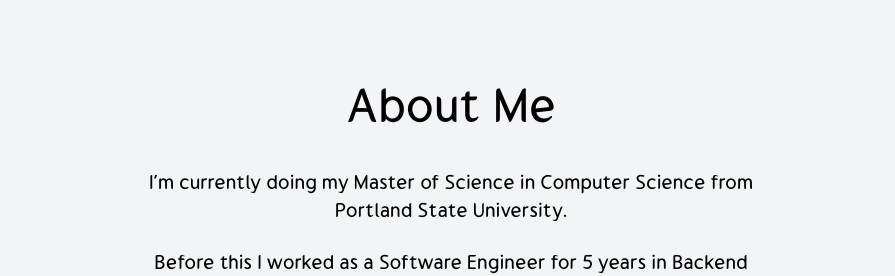
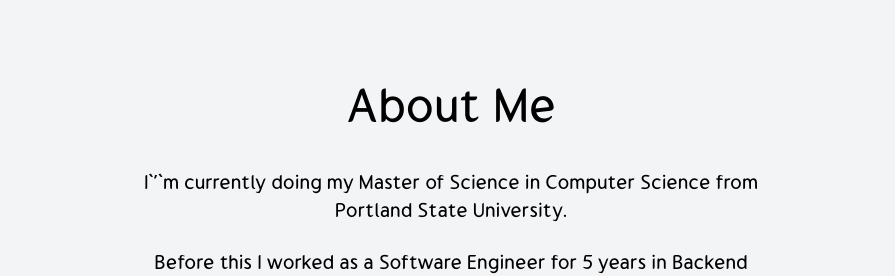
Before and after one commit to prabhumarappan/portfolio, a Next.js app: page / in a window 1280 px wide. Shown: the part 980-1256 px from the top of the page, without its empty margins (189-1084 px from the left). Built offline with nearby package versions, Linux system fonts and the light colour scheme; no server answers.

Commit message:
fixed lint issue in about

```diff
--- a/components/About.tsx
+++ b/components/About.tsx
@@ -3,35 +3,57 @@ export default function About() {
         <section id="about" className="text-center">
             <div className="py-10 xl:w-2/4 mx-auto">
                 <h1 className="text-5xl">About Me</h1>
-                <p className="text-xl pt-10">I'm currently doing my Master of Science in Computer Science from Portland State University.</p>
-                <br/>
-                <p className="text-xl">Before this I worked as a Software Engineer for 5 years in Backend Development, Infrastructure, System Design and Architecture for distributed web applications.</p>
-                <br/>
-                <p className="text-xl">Engineer looking to solve interesting engineering and data problems.</p>
+                <p className="text-xl pt-10">
+                    I`&apos;`m currently doing my Master of Science in Computer
+                    Science from Portland State University.
+                </p>
+                <br />
+                <p className="text-xl">
+                    Before this I worked as a Software Engineer for 5 years in
+                    Backend Development, Infrastructure, System Design and
+                    Architecture for distributed web applications.
+                </p>
+                <br />
+                <p className="text-xl">
+                    Engineer looking to solve interesting engineering and data
+                    problems.
+                </p>
             </div>
             <div className="py-10 xl:w-2/3 mx-auto">
                 <h1 className="text-5xl">Skills</h1>
                 <ul className="py-10 pb-0 mx-auto flex flex-wrap">
                     <li className="p-4 m-2 bg-cyan-400 rounded-xl">Python</li>
                     <li className="p-4 m-2 bg-cyan-400 rounded-xl">Go</li>
-                    <li className="p-4 m-2 bg-cyan-400 rounded-xl">Javascript</li>
+                    <li className="p-4 m-2 bg-cyan-400 rounded-xl">
+                        Javascript
+                    </li>
                     <li className="p-4 m-2 bg-cyan-400 rounded-xl">Java</li>
                     <li className="p-4 m-2 bg-cyan-400 rounded-xl">MongoDB</li>
-                    <li className="p-4 m-2 bg-cyan-400 rounded-xl">PostgreSQL</li>
+                    <li className="p-4 m-2 bg-cyan-400 rounded-xl">
+                        PostgreSQL
+                    </li>
                     <li className="p-4 m-2 bg-cyan-400 rounded-xl">InfluxDB</li>
                     <li className="p-4 m-2 bg-cyan-400 rounded-xl">Redis</li>
                     <li className="p-4 m-2 bg-cyan-400 rounded-xl">MySQL</li>
                     <li className="p-4 m-2 bg-cyan-400 rounded-xl">ActiveMQ</li>
                     <li className="p-4 m-2 bg-cyan-400 rounded-xl">RabbitMQ</li>
                     <li className="p-4 m-2 bg-cyan-400 rounded-xl">SQS</li>
-                    <li className="p-4 m-2 bg-cyan-400 rounded-xl">Amazon Web Services</li>
-                    <li className="p-4 m-2 bg-cyan-400 rounded-xl">Google Cloud Platform</li>
+                    <li className="p-4 m-2 bg-cyan-400 rounded-xl">
+                        Amazon Web Services
+                    </li>
+                    <li className="p-4 m-2 bg-cyan-400 rounded-xl">
+                        Google Cloud Platform
+                    </li>
                     <li className="p-4 m-2 bg-cyan-400 rounded-xl">Docker</li>
                     <li className="p-4 m-2 bg-cyan-400 rounded-xl">Git</li>
                     <li className="p-4 m-2 bg-cyan-400 rounded-xl">FluentD</li>
                     <li className="p-4 m-2 bg-cyan-400 rounded-xl">Kibana</li>
-                    <li className="p-4 m-2 bg-cyan-400 rounded-xl">ElasticSearch</li>
-                    <li className="p-4 m-2 bg-cyan-400 rounded-xl">Microservices</li>
+                    <li className="p-4 m-2 bg-cyan-400 rounded-xl">
+                        ElasticSearch
+                    </li>
+                    <li className="p-4 m-2 bg-cyan-400 rounded-xl">
+                        Microservices
+                    </li>
                     <li className="p-4 m-2 bg-cyan-400 rounded-xl">Django</li>
                     <li className="p-4 m-2 bg-cyan-400 rounded-xl">React</li>
                     <li className="p-4 m-2 bg-cyan-400 rounded-xl">Next.js</li>
```
